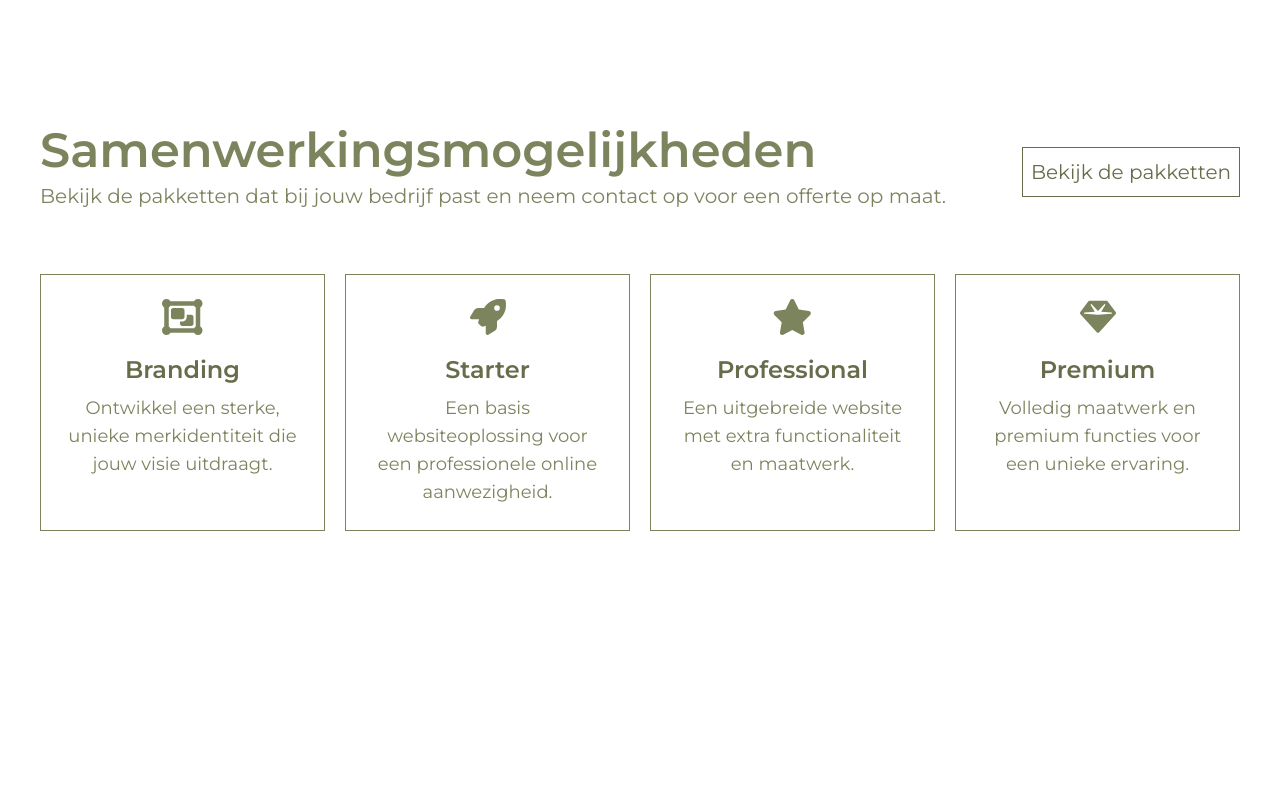
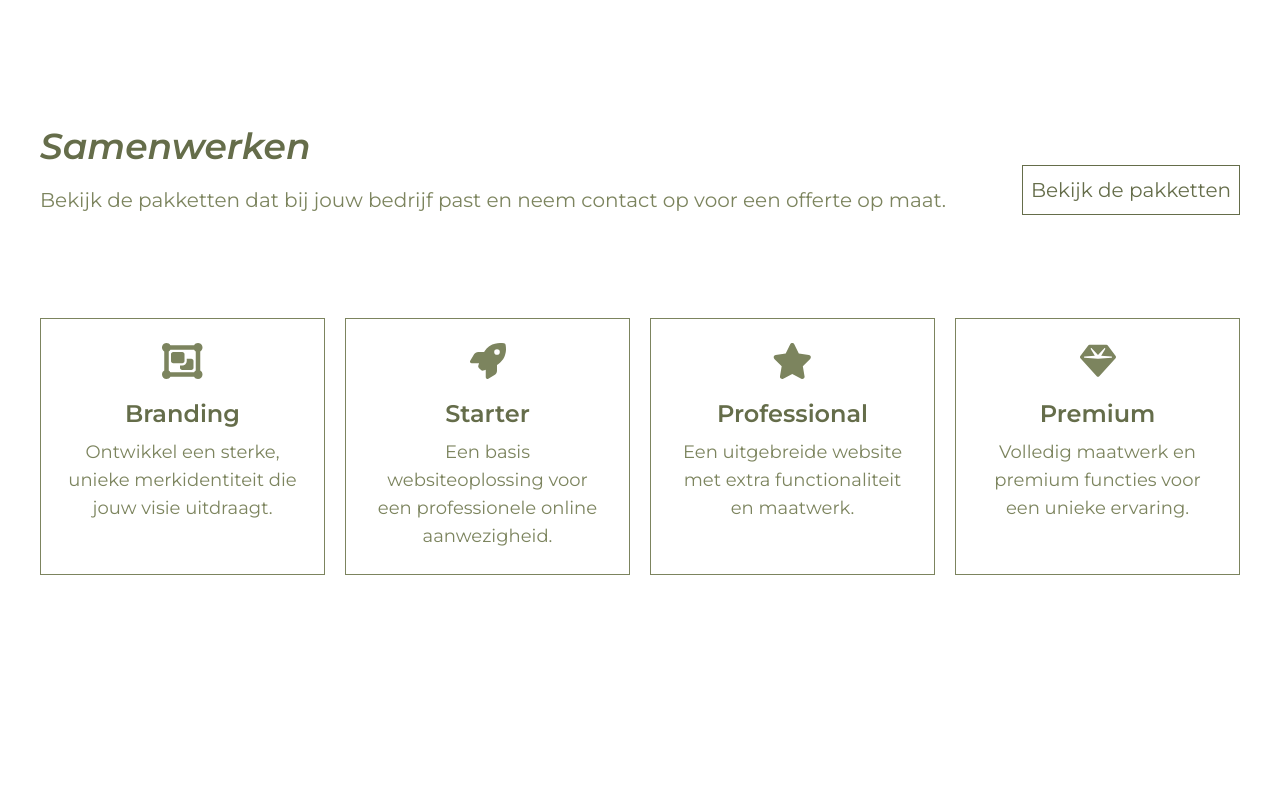
Before and after one commit to pgm-teynyuse/cereuscreative, a Nuxt app: page / in a window 1280 px wide. Shown: the part 3720-4520 px from the top of the page. Built offline with nearby package versions, Linux system fonts and the light colour scheme.

Commit message:
fix some problems

```diff
--- a/components/Headers/ProjectsHome.vue
+++ b/components/Headers/ProjectsHome.vue
@@ -1,7 +1,7 @@
 <template>
   <div class="bg-white pt-40">
     <div class="flex relative justify-between">
-      <div class="absolute left-9 -mt-4 md:-mt-6">
+      <div class="absolute left-0 lg:left-9 lg:-mt-4 mt-4 md:-mt-6">
         <h2 class="text-7xl md:text-9xl text-darkgreen">
           <span class="font-semibold">Projecten</span>
         </h2>
--- a/components/Items/WorkWithMe.vue
+++ b/components/Items/WorkWithMe.vue
@@ -1,25 +1,25 @@
 <template>
   <div class="p-10 bg-white pt-40 pb-40">
-    <div class="flex justify-between border-lightgreen">
-      <div>
-        <h1
-          class="text-2xl font-semibold lg:mt-0 sm:text-5xl md:text-4xl lg:text-5xl text-maingreen"
-        >
-          Samenwerkingsmogelijkheden
+    <div class=" border-lightgreen">
+      <div class="flex justify-between flex-col lg:flex-row md:flex-col md:items-start lg:items-center ">
+        <div>
+        <h1 class="text-4xl mb-5 font-semibold italic text-darkgreen">
+          Samenwerken
         </h1>
-        <p class="text-maingreen text-xl mt-2">
+        <p class="text-maingreen text-xl pb-10 ">
           Bekijk de pakketten dat bij jouw bedrijf past en neem contact op voor
           een offerte op maat.
         </p>
-      </div>
-      <div class="mt-8">
+    </div>
+      <div>
         <NuxtLink
           to="/worktoegether"
-          class="hover:bg-lightgreen px-2 py-3 text-darkgreen border border-darkgreen ease-out duration-500 transform text-xl"
+          class="hover:bg-lightgreen px-2 py-3  text-darkgreen border border-darkgreen ease-out duration-500 transform text-xl"
         >
           Bekijk de pakketten
         </NuxtLink>
       </div>
+    </div>
     </div>
     <div
       class="grid w-full md:grid-cols-2 gap-5 mt-16 lg:grid-cols-4 flex-grow"
```
